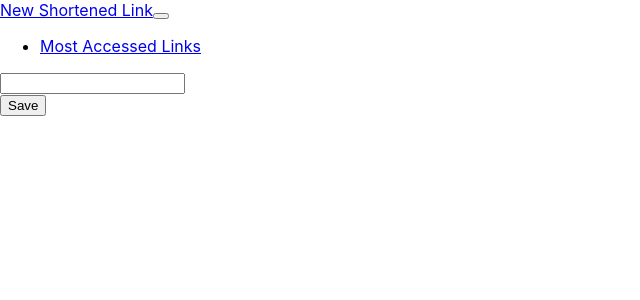
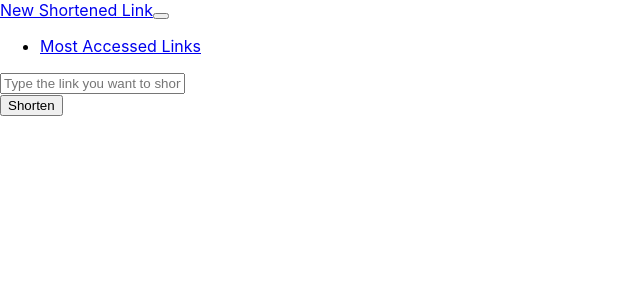
Before and after one commit to CesarOliveira/uri-shortener, a React (Create React App) app in the folder client/: page / in a window 1280 px wide. Shown: the top 300 px of the page, without its empty margins (0-640 px from the left). Built offline with nearby package versions, Linux system fonts and the light colour scheme; the HTML template or start-up script is replaced by a standard one.

Commit message:
Fix the shortned link

```diff
--- a/client/src/Create.js
+++ b/client/src/Create.js
@@ -36,15 +36,16 @@ import axios from 'axios';
                     name="destination_url"
                     value={destination_url}
                     onChange={this.onChange}
+                    placeholder="Type the link you want to short"
                   />
                 </div>
-                <button type="submit" class="btn btn-primary">Save</button>
+                <button type="submit" class="btn btn-primary">Shorten</button>
               </form>
             </div>
             <br/>
             {shorted_link && (
             <div class="alert alert-primary" role="alert">
-              Here is you shortened URL: <a href="{shorted_link}">{shorted_link}</a>
+              Here is you shortened URL: <a target="_blank" rel="noopener noreferrer" href={`shorted_link`}> {shorted_link}</a>
             </div>
             )}
           </div>
--- a/client/src/components/links.js
+++ b/client/src/components/links.js
@@ -24,7 +24,7 @@ const Links = ({links}) => {
                   <th scope="row">{link.id}</th>
                   <td>{link.title}</td>
                   <td>
-                    <a target="_blank" rel="noopener noreferrer" href={`http://shortener.cesaroliveira.com.br/${link.identifier}`}>http://shortener.cesaroliveira.com.br/{link.identifier}</a>
+                    <a target="_blank" rel="noopener noreferrer" href={`http://api-shortener.local/${link.identifier}`}>http://api-shortener.local/{link.identifier}</a>
                   </td>
                   <td>{link.destination_url}</td>
                   <td>{link.total_hits}</td>
```
